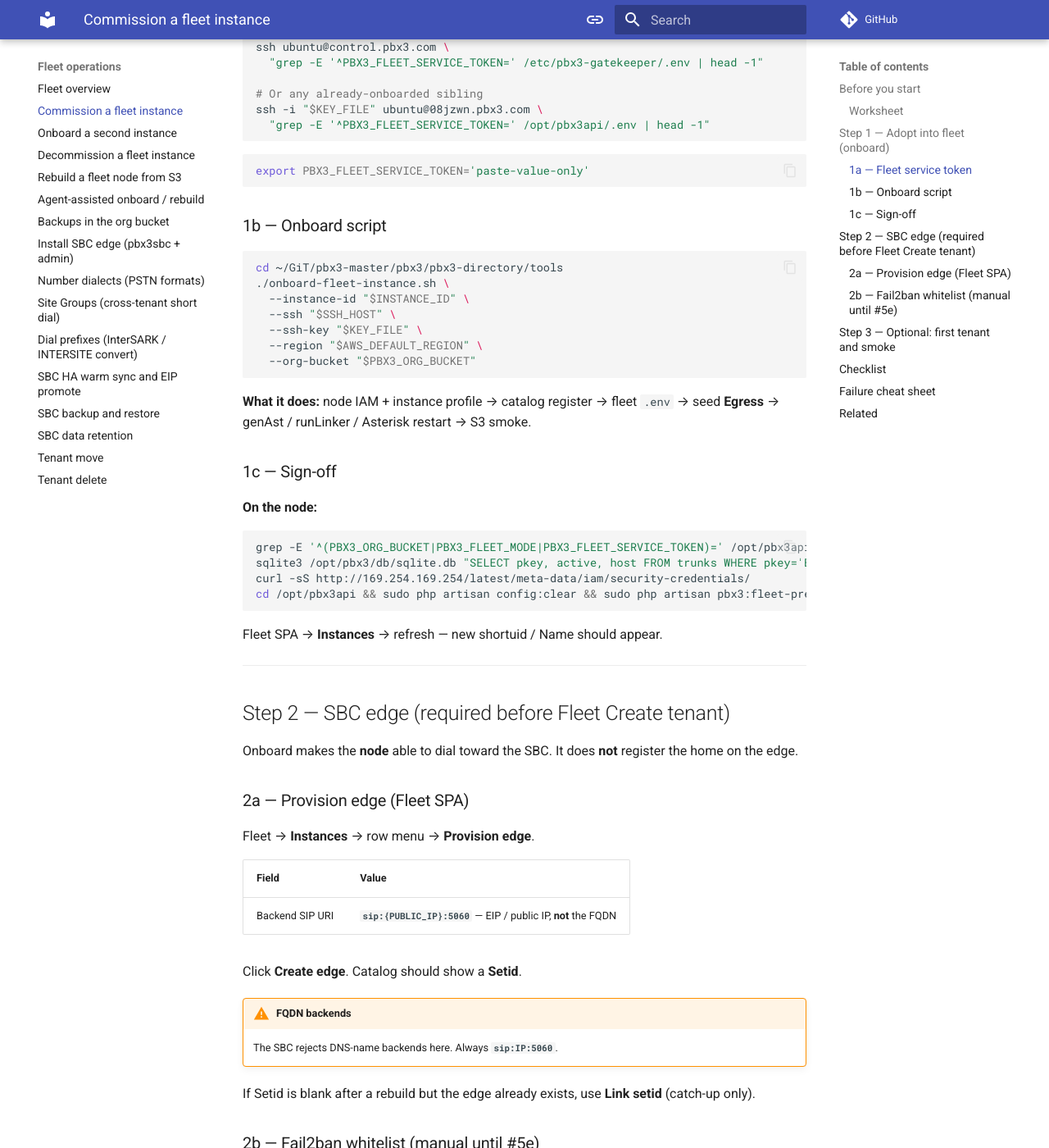
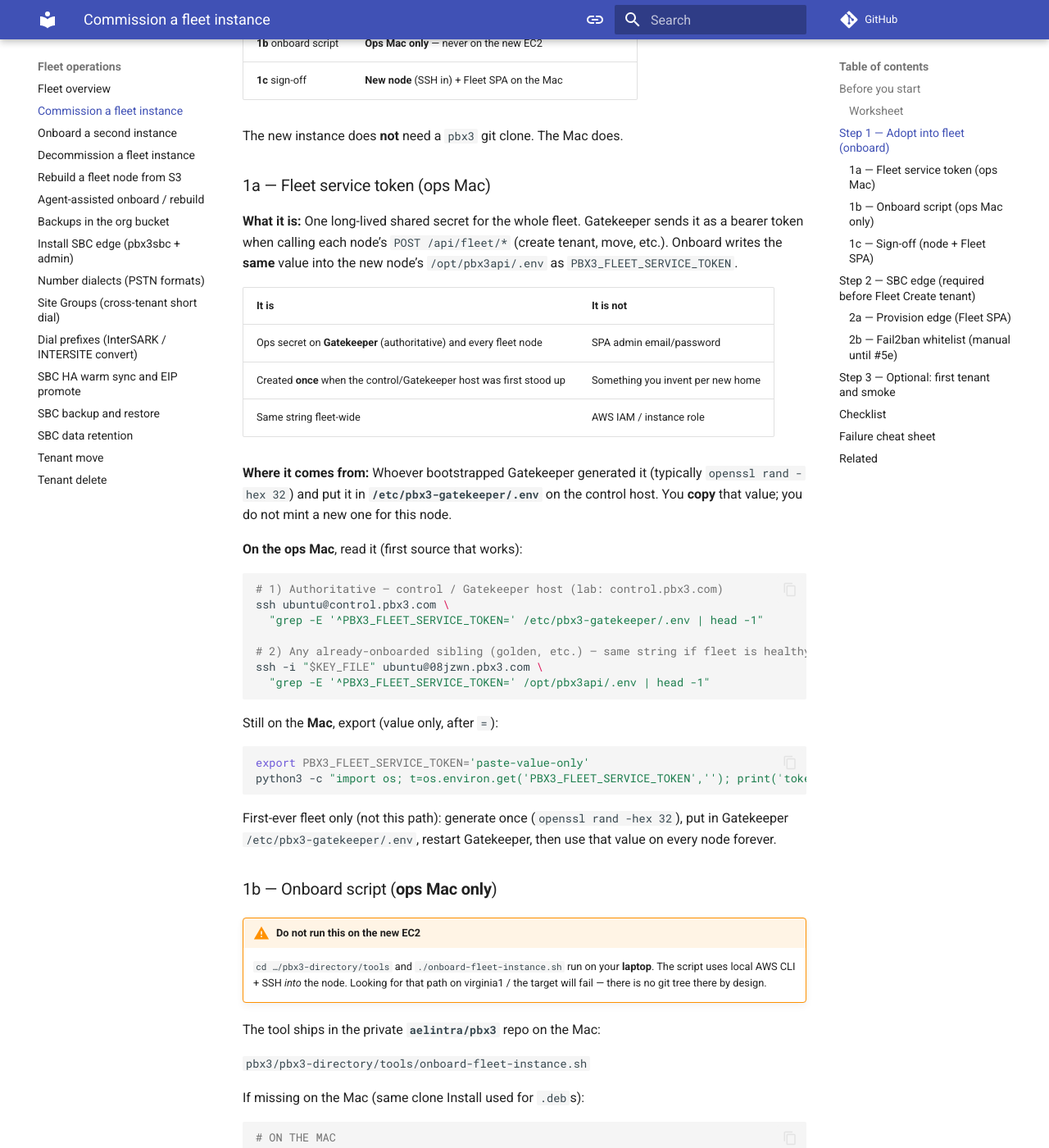
Before and after one commit to aelintra/pbx3-docs, an MkDocs documentation site: the page built from docs/fleet/commission-instance.md, in a window 1280 px wide and 1400 px high, scrolled down 1771 px. Shown: the whole window at 82% size. Built offline with MkDocs 1.6.1 and Material for MkDocs 9.7.7, drawn with Linux system fonts in a browser that asks for light colours; comment, search, counter and statistics services are not loaded; some of the changed text lies outside the part shown.

Commit message:
Clarify fleet onboard runs on the ops Mac only.
Spell out Gatekeeper token copy vs invent, and that the new EC2 has no pbx3 git tree.

Co-authored-by: Cursor <cursoragent@cursor.com>

````diff
--- a/docs/fleet/commission-instance.md
+++ b/docs/fleet/commission-instance.md
@@ -25,8 +25,9 @@ EC2, EIP, SG (including **80** for LE and **44300** for ops/Gatekeeper), and DNS
 | ☐ | `INSTANCE_ID` (`i-…`), `PUBLIC_IP`, SSH access + `.pem` |
 | ☐ | Worksheet exports from Install: `KSUID`, `SHORTUID`, `INSTANCE_FQDN` |
 | ☐ | **Ops AWS identity** on Mac (`aws sts get-caller-identity` — **not** `pbx3-node-*`) |
+| ☐ | **`pbx3` git clone on the Mac** with `pbx3-directory/tools/onboard-fleet-instance.sh` (see Step 1b) |
 | ☐ | Existing fleet **org bucket** (lab: `08jzwn-pbx3`) |
-| ☐ | **Fleet service token** (same as Gatekeeper — see Step 1) |
+| ☐ | **Fleet service token** (same as Gatekeeper — see Step 1a) |
 
 ### Worksheet
 
@@ -48,30 +49,74 @@ export INSTANCE_FQDN=…
 
 ## Step 1 — Adopt into fleet (onboard)
 
-Run from the **ops Mac**, not as the node IAM role.
+| Substep | Where it runs |
+|---------|----------------|
+| **1a** token | **Ops Mac** (SSH *to* control/sibling only to *read* the secret) |
+| **1b** onboard script | **Ops Mac only** — never on the new EC2 |
+| **1c** sign-off | **New node** (SSH in) + Fleet SPA on the Mac |
 
-### 1a — Fleet service token
+The new instance does **not** need a `pbx3` git clone. The Mac does.
 
-One shared secret for Gatekeeper ↔ every fleet node. Do not invent a second value:
+### 1a — Fleet service token (ops Mac)
+
+**What it is:** One long-lived shared secret for the whole fleet. Gatekeeper sends it as a bearer token when calling each node’s `POST /api/fleet/*` (create tenant, move, etc.). Onboard writes the **same** value into the new node’s `/opt/pbx3api/.env` as `PBX3_FLEET_SERVICE_TOKEN`.
+
+| It is | It is not |
+|-------|-----------|
+| Ops secret on **Gatekeeper** (authoritative) and every fleet node | SPA admin email/password |
+| Created **once** when the control/Gatekeeper host was first stood up | Something you invent per new home |
+| Same string fleet-wide | AWS IAM / instance role |
+
+**Where it comes from:** Whoever bootstrapped Gatekeeper generated it (typically `openssl rand -hex 32`) and put it in **`/etc/pbx3-gatekeeper/.env`** on the control host. You **copy** that value; you do not mint a new one for this node.
+
+**On the ops Mac**, read it (first source that works):
 
 ```bash
-# Prefer control / gatekeeper host
+# 1) Authoritative — control / Gatekeeper host (lab: control.pbx3.com)
 ssh ubuntu@control.pbx3.com \
   "grep -E '^PBX3_FLEET_SERVICE_TOKEN=' /etc/pbx3-gatekeeper/.env | head -1"
 
-# Or any already-onboarded sibling
+# 2) Any already-onboarded sibling (golden, etc.) — same string if fleet is healthy
 ssh -i "$KEY_FILE" ubuntu@08jzwn.pbx3.com \
   "grep -E '^PBX3_FLEET_SERVICE_TOKEN=' /opt/pbx3api/.env | head -1"
 ```
 
+Still on the **Mac**, export (value only, after `=`):
+
 ```bash
 export PBX3_FLEET_SERVICE_TOKEN='paste-value-only'
+python3 -c "import os; t=os.environ.get('PBX3_FLEET_SERVICE_TOKEN',''); print('token_len', len(t))"
 ```
 
-### 1b — Onboard script
+First-ever fleet only (not this path): generate once (`openssl rand -hex 32`), put in Gatekeeper `/etc/pbx3-gatekeeper/.env`, restart Gatekeeper, then use that value on every node forever.
+
+### 1b — Onboard script (**ops Mac only**)
+
+!!! warning "Do not run this on the new EC2"
+    `cd …/pbx3-directory/tools` and `./onboard-fleet-instance.sh` run on your **laptop**. The script uses local AWS CLI + SSH *into* the node. Looking for that path on virginia1 / the target will fail — there is no git tree there by design.
+
+The tool ships in the private **`aelintra/pbx3`** repo on the Mac:
+
+`pbx3/pbx3-directory/tools/onboard-fleet-instance.sh`
+
+If missing on the Mac (same clone Install used for `.deb`s):
 
 ```bash
-cd ~/GiT/pbx3-master/pbx3/pbx3-directory/tools
+# ON THE MAC
+mkdir -p ~/GiT/pbx3-master
+cd ~/GiT/pbx3-master
+git clone https://github.com/aelintra/pbx3.git
+cd pbx3 && git checkout main && git pull --ff-only
+
+export PBX3_REPO=~/GiT/pbx3-master/pbx3
+test -x "${PBX3_REPO}/pbx3-directory/tools/onboard-fleet-instance.sh" && echo "onboard tool ok"
+```
+
+Then, still **on the Mac** (token already exported from 1a):
+
+```bash
+# ON THE MAC — not on the node
+cd "${PBX3_REPO:-$HOME/GiT/pbx3-master/pbx3}/pbx3-directory/tools"
 ./onboard-fleet-instance.sh \
   --instance-id "$INSTANCE_ID" \
   --ssh "$SSH_HOST" \
@@ -80,11 +125,11 @@ cd ~/GiT/pbx3-master/pbx3/pbx3-directory/tools
   --org-bucket "$PBX3_ORG_BUCKET"
 ```
 
-**What it does:** node IAM + instance profile → catalog register → fleet `.env` → seed **Egress** → genAst / runLinker / Asterisk restart → S3 smoke.
+**What it does:** from the Mac → AWS IAM + SSH to the node → catalog register → fleet `.env` → seed **Egress** → genAst / runLinker / Asterisk restart → S3 smoke.
 
-### 1c — Sign-off
+### 1c — Sign-off (node + Fleet SPA)
 
-**On the node:**
+**SSH into the new node** for these checks:
 
 ```bash
 grep -E '^(PBX3_ORG_BUCKET|PBX3_FLEET_MODE|PBX3_FLEET_SERVICE_TOKEN)=' /opt/pbx3api/.env
````
Also changed, not shown: docs/fleet/onboard-instance.md (+10 -2 lines).
